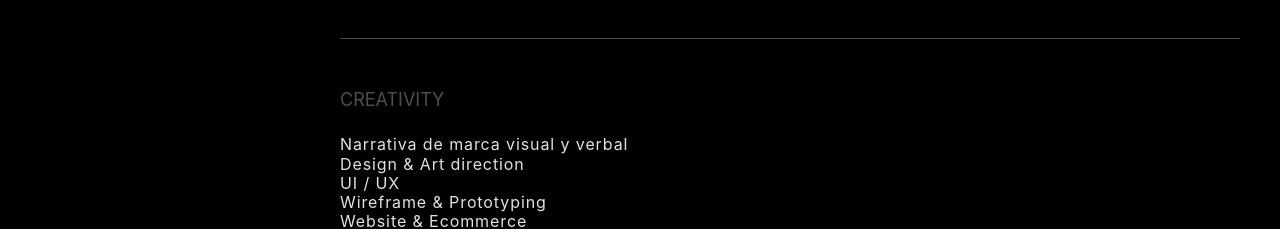
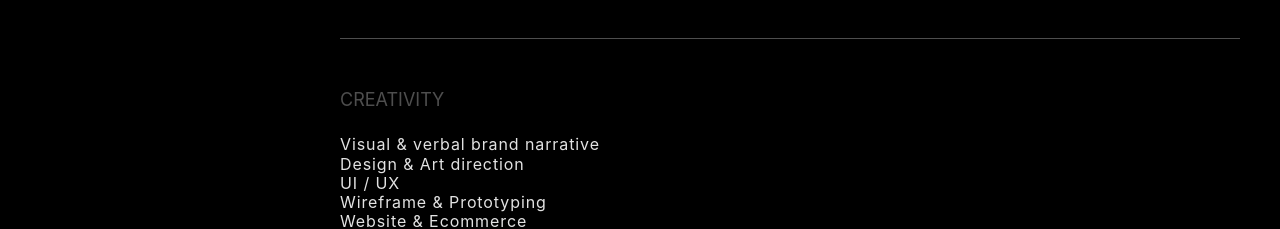
Before and after one commit to supermundano/supermundano-web, a Next.js app: page /services in a window 1280 px wide. Shown: the part 860-1089 px from the top of the page. Built offline with nearby package versions, Linux system fonts and the light colour scheme; no server answers; a web font is replaced by a local one.

Commit message:
Cambio de servicio a ingles

```diff
--- a/components/ServicesListSection.tsx
+++ b/components/ServicesListSection.tsx
@@ -36,7 +36,7 @@ export default function ServicesListSection() {
                 <p>Claiming</p>
             </ServicesListItem>
             <ServicesListItem title="CREATIVITY">
-                <p>Narrativa de marca visual y verbal</p>
+                <p>Visual &amp; verbal brand narrative</p>
                 <p>Design &amp; Art direction</p>
                 <p>UI / UX</p>
                 <p>Wireframe &amp; Prototyping</p>
```
